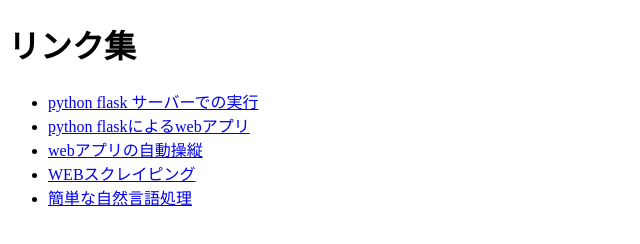
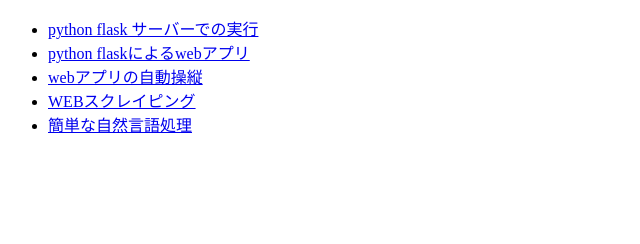
Before and after one commit to 2ufkpfb9daxnik/niitsumaflask, a plain HTML site: page index.html in a window 1280 px wide. Shown: the whole page, without its empty margins (0-640 px from the left). Drawn offline with Linux system fonts and the light colour scheme.

Commit message:
-リンク集

```diff
--- a/index.html
+++ b/index.html
@@ -6,7 +6,6 @@
     <title>目次</title>
 </head>
 <body>
-    <h1>リンク集</h1>
     <ul>
         <li><a href="page1.html">python flask サーバーでの実行</a></li>
         <li><a href="page2.html">python flaskによるwebアプリ</a></li>
```
